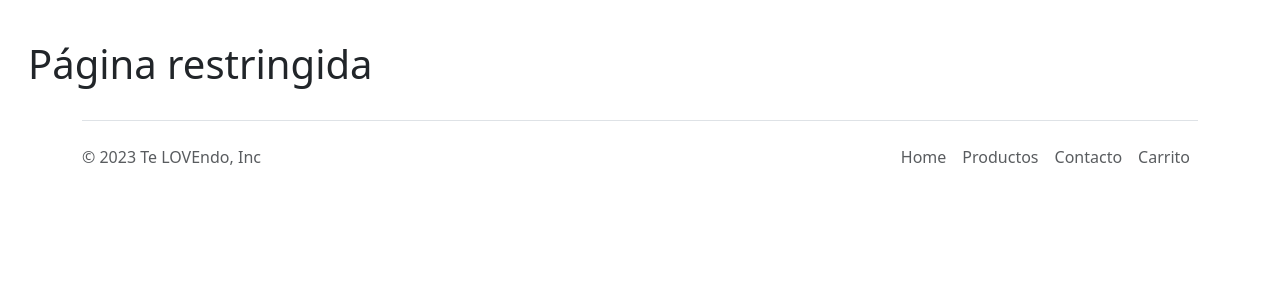
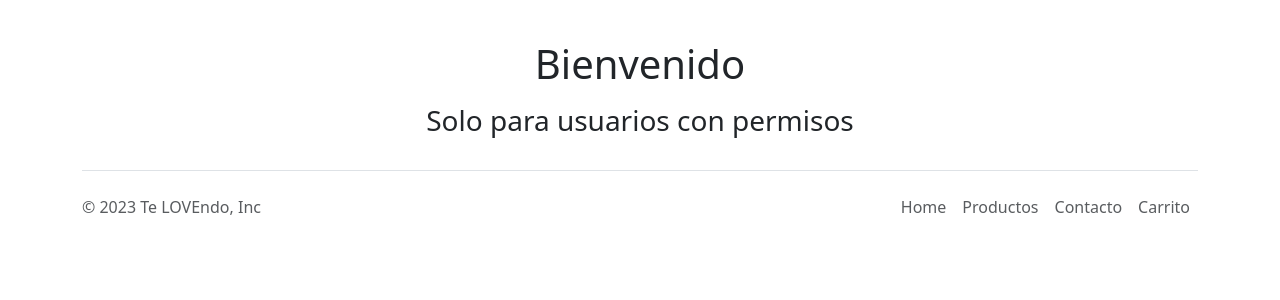
Before and after one commit to BorisSMorales/grupal_m6, a Django app: page /restringido/ in a window 1280 px wide. Shown: the part 56-356 px from the top of the page. Run offline with Django 4.2, Linux system fonts and the light colour scheme; a user stored in the database is signed in.

Commit message:
Pagina restringida modificada

```diff
--- a/telovendo3/telovendo3app/templates/telovendo3app/restringido.html
+++ b/telovendo3/telovendo3app/templates/telovendo3app/restringido.html
@@ -2,15 +2,16 @@
 {% load static %}
 
 {% block titulo %}
-    {% if user.is_authenticated %}
-        {{ user.first_name }} {{ user.last_name }}
-    {% else %}
-        {{titulo}}
-    {% endif %}
+
+
 {% endblock %}
 
 {% block content %}
 
-    <h1>Página restringida</h1>
+    {% if user.is_authenticated %}
+    <h1 class="text-center">Bienvenido {{ user.first_name }} {{ user.last_name }}<h1>
+
+    {% endif %}
+<h3 class="text-center">Solo para usuarios con permisos</h1>
 
 {% endblock %}
```
